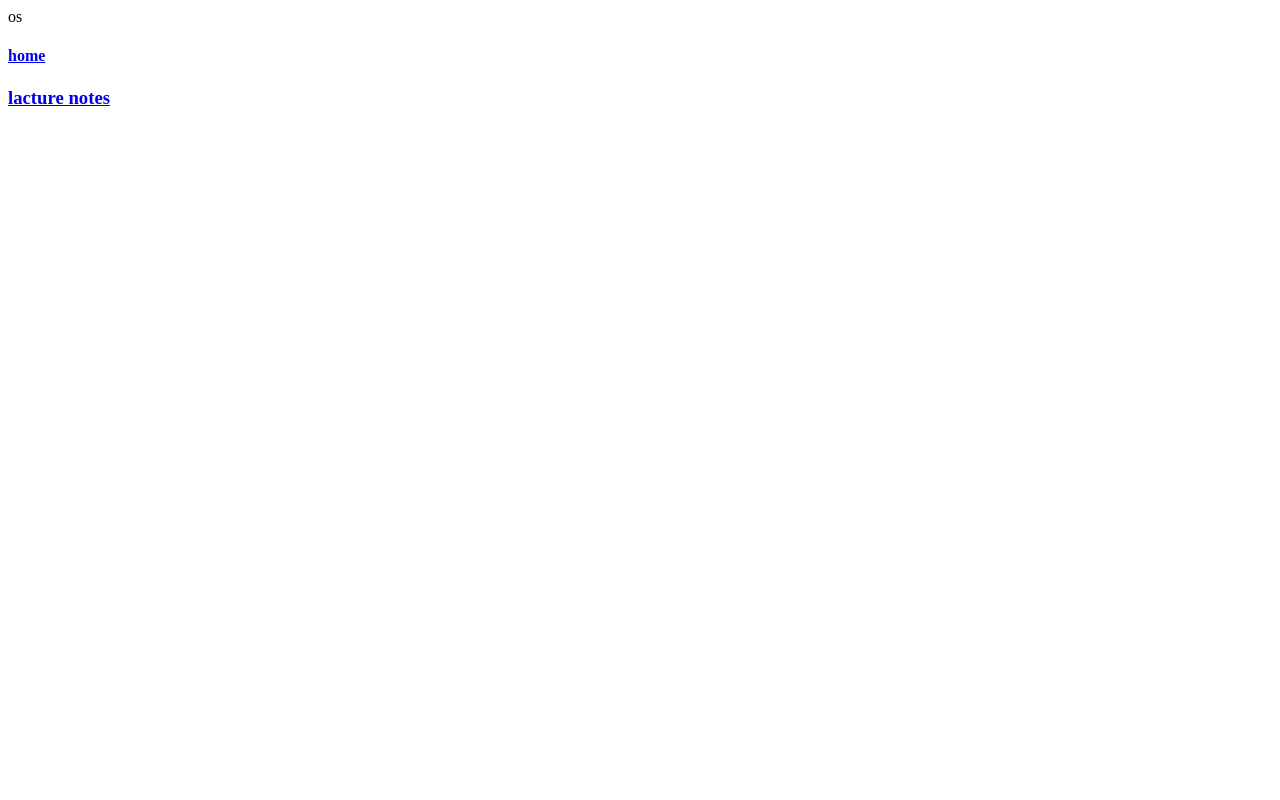
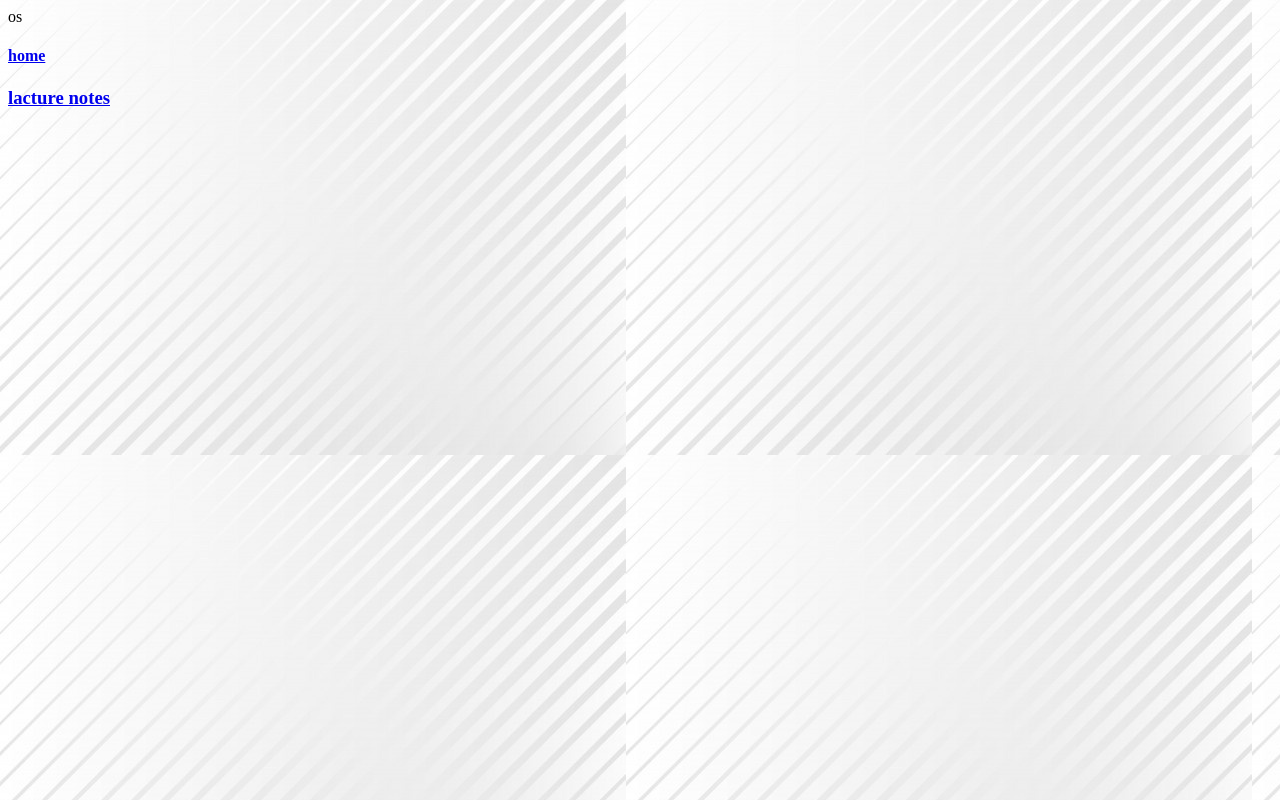
Before and after one commit to ankitsharma978573/firstfrommypc, a plain HTML site: page os.html in a window 1280 px wide. Drawn offline with Linux system fonts and the light colour scheme.

Commit message:
os back add

```diff
--- a/os.html
+++ b/os.html
@@ -1,5 +1,5 @@
 <html>
-    <body>
+    <body background="white back.jpg">
         os
         <a href="index.html"><h4>home</h4></a>
         <a href="lecture_note_440507181044270.pdf"><h3>lacture notes </h3></a>
```
Also changed, not shown: white back.jpg (added).
